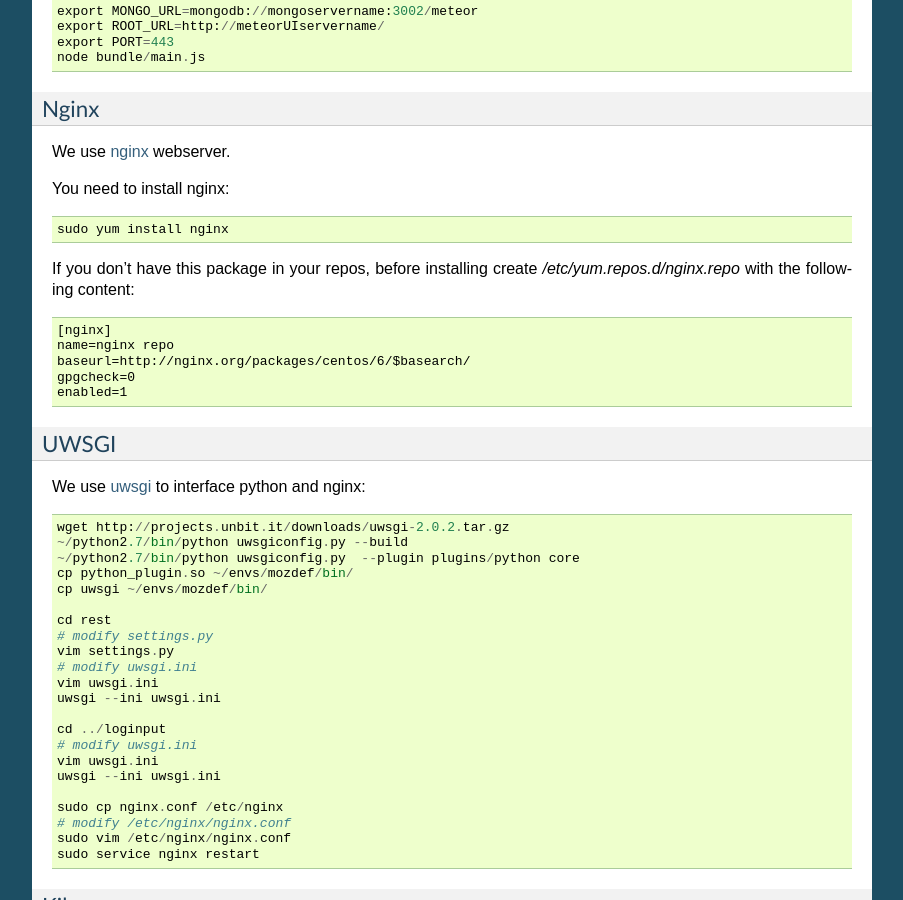
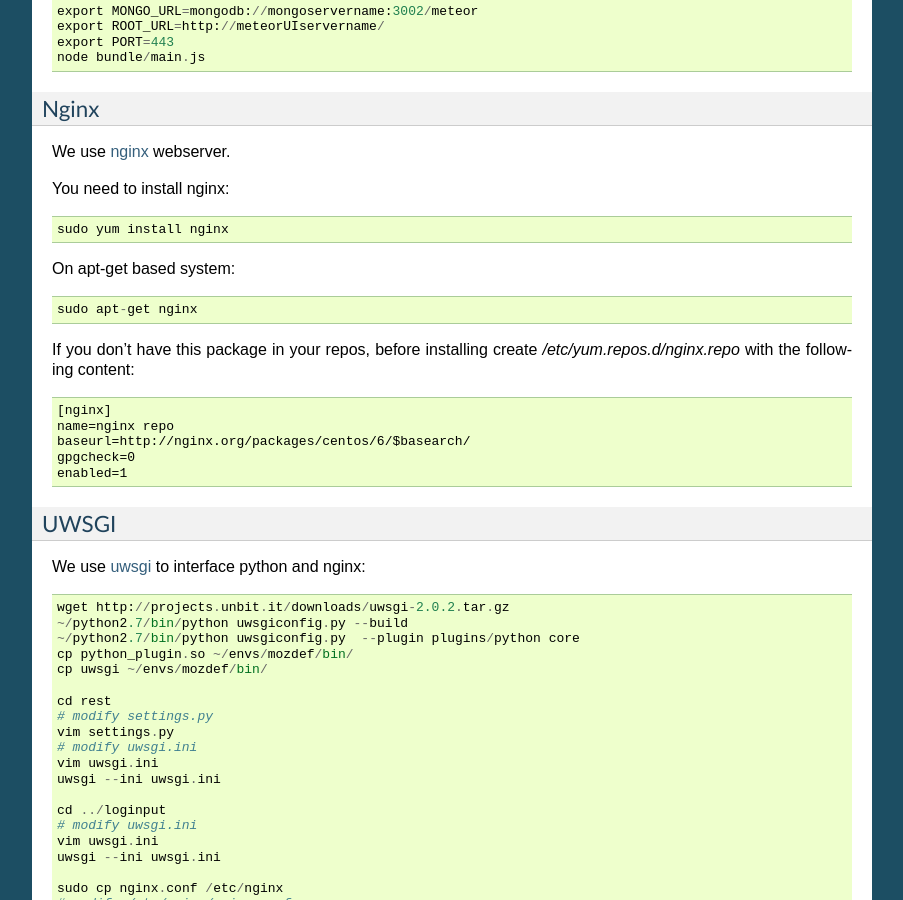
Before and after one commit to mozilla/MozDef, a Sphinx documentation site: the page built from docs/source/installation.rst, in a window 1280 px wide and 900 px high, scrolled down 4795 px. Shown: the whole window, without its empty margins (198-1101 px from the left). Built offline with Sphinx 7.4.7, drawn with Linux system fonts in a browser that asks for light colours.

Commit message:
Instructions for installing nginx on apt-get based system.

```diff
--- a/docs/source/installation.rst
+++ b/docs/source/installation.rst
@@ -281,6 +281,10 @@
 
   sudo yum install nginx
 
+On apt-get based system::
+
+  sudo apt-get nginx
+
 If you don't have this package in your repos, before installing create `/etc/yum.repos.d/nginx.repo` with the following content::
 
   [nginx]
```
